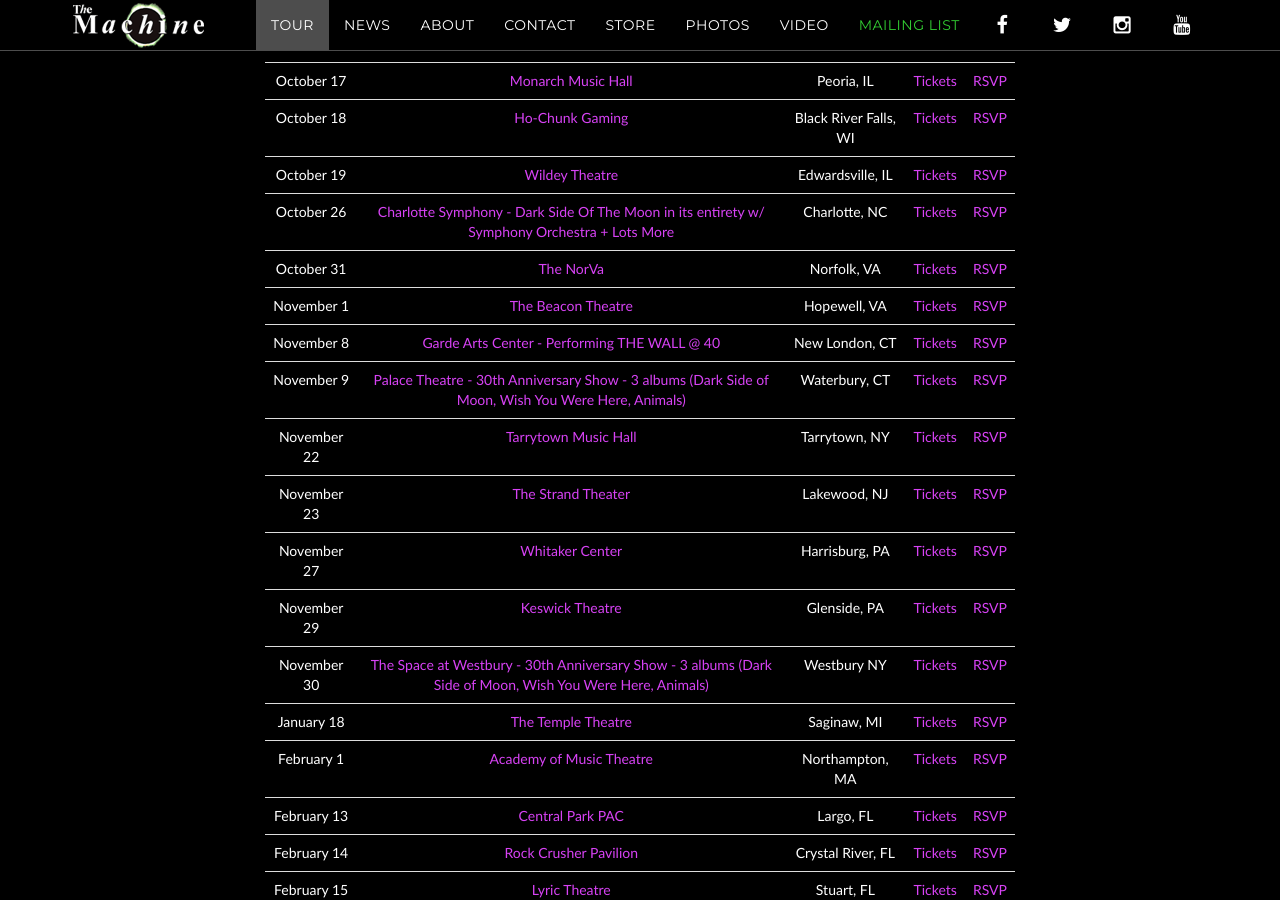
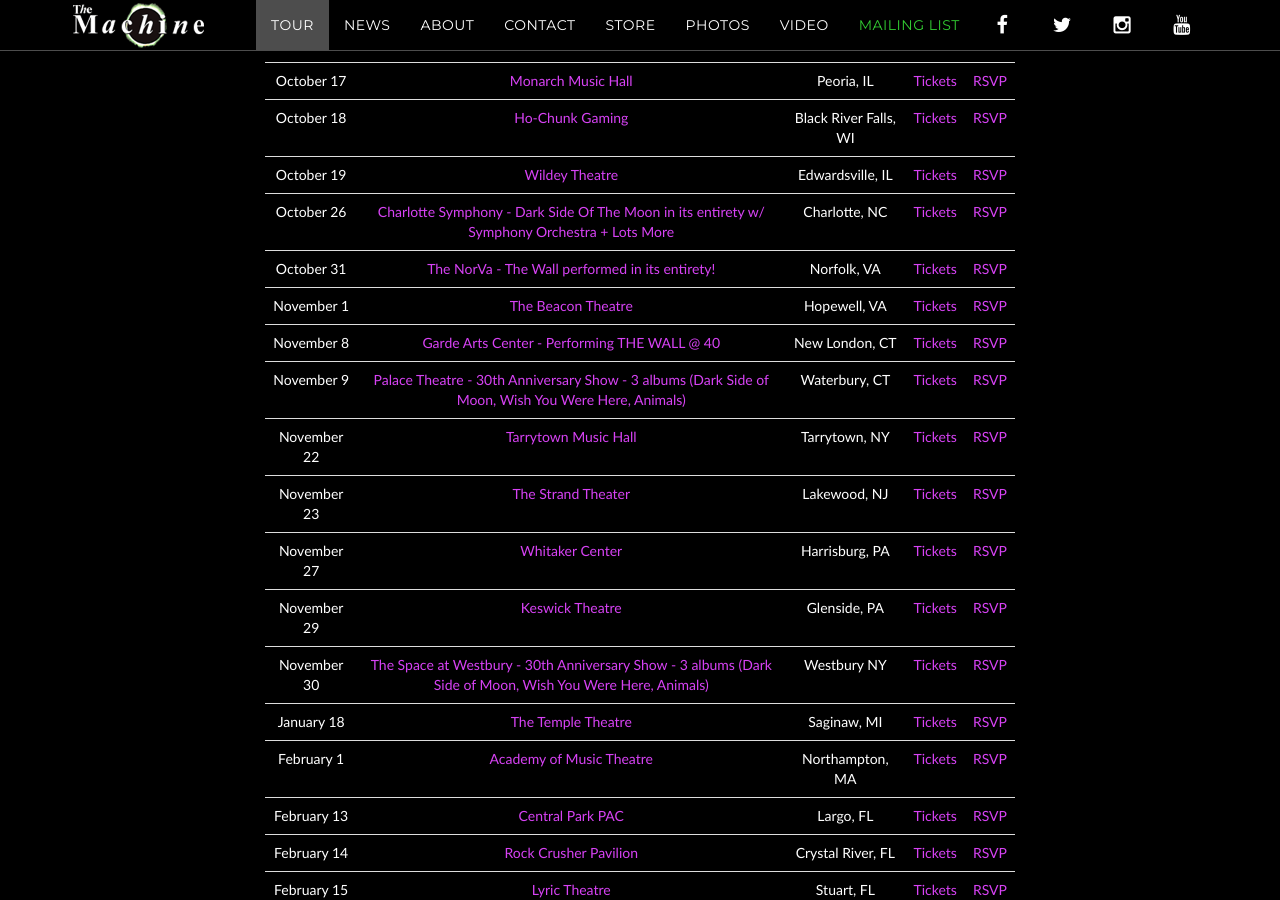
Before and after one commit to machineweb/machineweb.github.io, a Jekyll site: the page built from index.html, in a window 1280 px wide and 900 px high, scrolled down 1258 px. Built offline with Jekyll 4.4.1, drawn with Linux system fonts in a browser that asks for light colours; comment, search, counter and statistics services are not loaded.

Commit message:
Updated tour

```diff
--- a/_data/tour.yml
+++ b/_data/tour.yml
@@ -4051,7 +4051,7 @@
     order: "1575090000000"
 
   - date: "October 31 2019"
-    venue: "The NorVa"
+    venue: "The NorVa - The Wall performed in its entirety!"
     venue-url: ""
     location: "Norfolk, VA"
     tickets-url: ""
```
